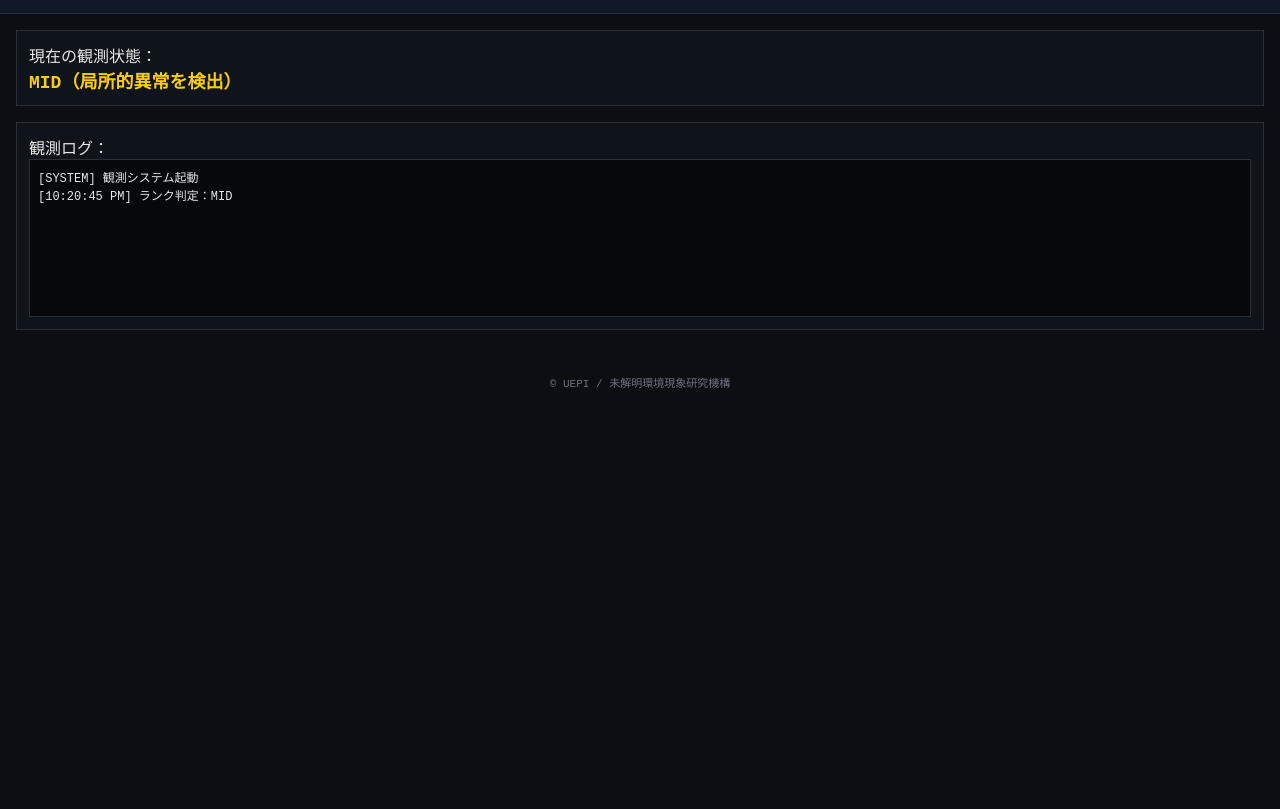
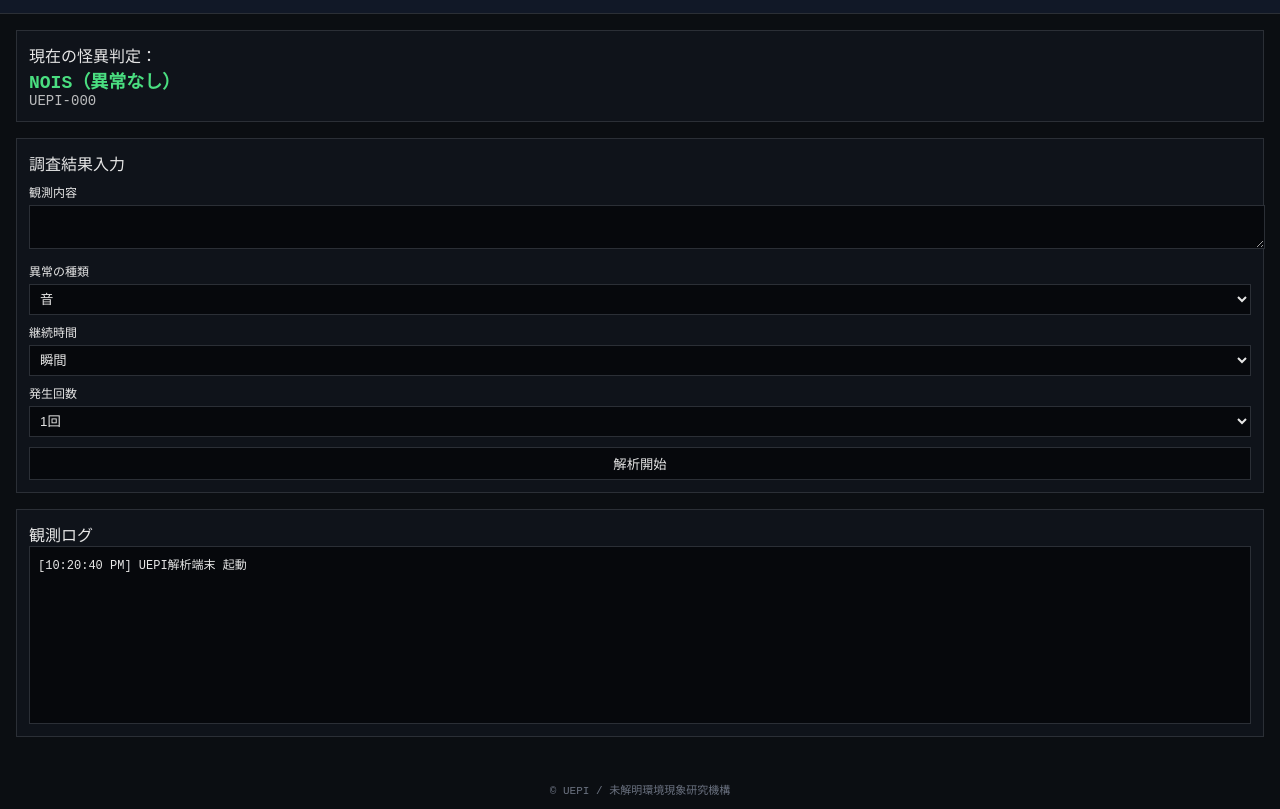
Before and after one commit to YANAGISAWAHIROTO/uepi-observerd, a plain HTML site: page index.html in a window 1280 px wide. Shown: the part 62-871 px from the top of the page. Before the commit the page ends 800 px from the top, so only its background shows below. Drawn offline with Linux system fonts and the light colour scheme.

Commit message:
Refactor index.html for UEPI observation terminal
Updated the HTML structure and styles for the UEPI observation terminal, including changes to the header, footer, and added functionality for analyzing observations.

```diff
--- a/index.html
+++ b/index.html
@@ -2,7 +2,7 @@
 <html lang="ja">
 <head>
 <meta charset="UTF-8">
-  <title>UEPI 観測端末</title>
+<title>UEPI 観測・解析端末</title>
 <meta name="viewport" content="width=device-width, initial-scale=1.0">
 <style>
 body {
@@ -16,17 +16,10 @@
   padding: 16px;
   border-bottom: 1px solid #2b2f36;
 }
-    h1 {
-      margin: 0;
-      font-size: 20px;
-    }
-    .subtitle {
-      font-size: 12px;
-      color: #9aa4b2;
-    }
-    .container {
-      padding: 16px;
-    }
+h1 { margin: 0; font-size: 20px; }
+.subtitle { font-size: 12px; color: #9aa4b2; }
+
+.container { padding: 16px; }
 .panel {
   border: 1px solid #2b2f36;
   padding: 12px;
@@ -34,54 +27,97 @@
   background: #0f131a;
 }
 
-    /* ===== ランク色 ===== */
-    .NOIS { color: #4ade80; }      /* 緑 */
-    .LOW { color: #60a5fa; }       /* 青 */
-    .MID { color: #facc15; }       /* 黄 */
-    .HIGH { color: #f87171; }      /* 赤 */
-    .CRITICAL { color: #c084fc; }  /* 紫 */
+.NOIS { color:#4ade80; }
+.LOW { color:#60a5fa; }
+.MID { color:#facc15; }
+.HIGH { color:#f87171; }
+.CRITICAL { color:#c084fc; }
 
-    .status {
-      font-size: 18px;
-      font-weight: bold;
+.status { font-size:18px; font-weight:bold; }
+.id { font-size:14px; opacity:0.8; }
+
+label { display:block; margin-top:8px; font-size:12px; }
+select, textarea, button {
+  width:100%;
+  margin-top:4px;
+  background:#06080c;
+  color:#e6e6e6;
+  border:1px solid #2b2f36;
+  padding:6px;
+}
+
+button {
+  margin-top:10px;
+  cursor:pointer;
 }
 
 .log {
-      font-size: 12px;
-      background: #06080c;
-      padding: 8px;
-      height: 140px;
-      overflow-y: auto;
-      border: 1px solid #2b2f36;
+  font-size:12px;
+  background:#06080c;
+  padding:8px;
+  height:160px;
+  overflow-y:auto;
+  border:1px solid #2b2f36;
 }
 
 footer {
-      text-align: center;
-      font-size: 11px;
-      color: #6b7280;
-      padding: 12px;
+  text-align:center;
+  font-size:11px;
+  color:#6b7280;
+  padding:12px;
 }
 </style>
 </head>
+
 <body>
 
 <header>
-  <h1>UEPI 観測端末</h1>
-  <div class="subtitle">
-    Unidentified Environmental Phenomena Institute
-  </div>
+<h1>UEPI 観測・解析端末</h1>
+<div class="subtitle">Unidentified Environmental Phenomena Institute</div>
 </header>
 
 <div class="container">
 
 <div class="panel">
-    <div>現在の観測状態：</div>
-    <div class="status NOIS" id="status">NOIS（異常なし）</div>
+<div>現在の怪異判定：</div>
+<div id="status" class="status NOIS">NOIS（異常なし）</div>
+<div id="aid" class="id">UEPI-000</div>
 </div>
 
 <div class="panel">
-    <div>観測ログ：</div>
-    <div class="log" id="log"></div>
+<div>調査結果入力</div>
+
+<label>観測内容</label>
+<textarea id="desc"></textarea>
+
+<label>異常の種類</label>
+<select id="type">
+<option>音</option>
+<option>視覚</option>
+<option>機械</option>
+<option>時間</option>
+<option>感覚</option>
+</select>
+
+<label>継続時間</label>
+<select id="duration">
+<option>瞬間</option>
+<option>数秒</option>
+<option>数分以上</option>
+</select>
+
+<label>発生回数</label>
+<select id="count">
+<option>1回</option>
+<option>複数回</option>
+</select>
+
+<button onclick="analyze()">解析開始</button>
+</div>
+
+<div class="panel">
+<div>観測ログ</div>
+<div id="log" class="log"></div>
 </div>
 
 </div>
@@ -91,34 +127,53 @@
 </footer>
 
 <script>
+const logEl = document.getElementById("log");
 const statusEl = document.getElementById("status");
-  const logEl = document.getElementById("log");
+const idEl = document.getElementById("aid");
 
-  const ranks = [
-    { name: "NOIS", text: "異常なし" },
-    { name: "LOW", text: "微弱な異常反応" },
-    { name: "MID", text: "局所的異常を検出" },
-    { name: "HIGH", text: "危険な異常現象" },
-    { name: "CRITICAL", text: "重大怪異発生" }
-  ];
-
-  function setStatus(rank) {
-    statusEl.className = "status " + rank.name;
-    statusEl.textContent = `${rank.name}（${rank.text}）`;
-
-    const time = new Date().toLocaleTimeString();
-    logEl.innerHTML += `[${time}] ランク判定：${rank.name}<br>`;
+function addLog(text){
+  const t = new Date().toLocaleTimeString();
+  logEl.innerHTML += `[${t}] ${text}<br>`;
   logEl.scrollTop = logEl.scrollHeight;
 }
 
-  // 起動ログ
-  logEl.innerHTML += "[SYSTEM] 観測システム起動<br>";
+function analyze(){
+  const type = document.getElementById("type").value;
+  const duration = document.getElementById("duration").value;
+  const count = document.getElementById("count").value;
 
-  // デモ用：ランダムにランク変化
-  setInterval(() => {
-    const rank = ranks[Math.floor(Math.random() * ranks.length)];
-    setStatus(rank);
-  }, 5000);
+  let result = {
+    rank:"NOIS",
+    id:"UEPI-000",
+    text:"異常なし"
+  };
+
+  if(type==="音" && duration!=="瞬間" && count==="複数回"){
+    result={rank:"MID",id:"UEPI-014",text:"低周波囁き現象"};
+  }
+  else if(type==="機械" && count==="複数回"){
+    result={rank:"MID",id:"UEPI-042",text:"電子機器誤同期現象"};
+  }
+  else if(type==="時間" && duration==="数分以上"){
+    result={rank:"HIGH",id:"UEPI-066",text:"時刻乖離誤作動"};
+  }
+  else if(type==="視覚" && count==="複数回"){
+    result={rank:"HIGH",id:"UEPI-087",text:"視界欠損域"};
+  }
+  else if(duration==="数分以上" && count==="複数回"){
+    result={rank:"CRITICAL",id:"UEPI-███",text:"未分類重大怪異"};
+  }
+
+  statusEl.className="status "+result.rank;
+  statusEl.textContent=`${result.rank}（${result.text}）`;
+  idEl.textContent=result.id;
+
+  addLog(`${result.id} / ${result.text} 判定`);
+  localStorage.setItem("uepi-log",logEl.innerHTML);
+}
+
+logEl.innerHTML = localStorage.getItem("uepi-log") || "";
+addLog("UEPI解析端末 起動");
 </script>
 
 </body>
```
Lines whose indentation alone changed are shown as unchanged.
